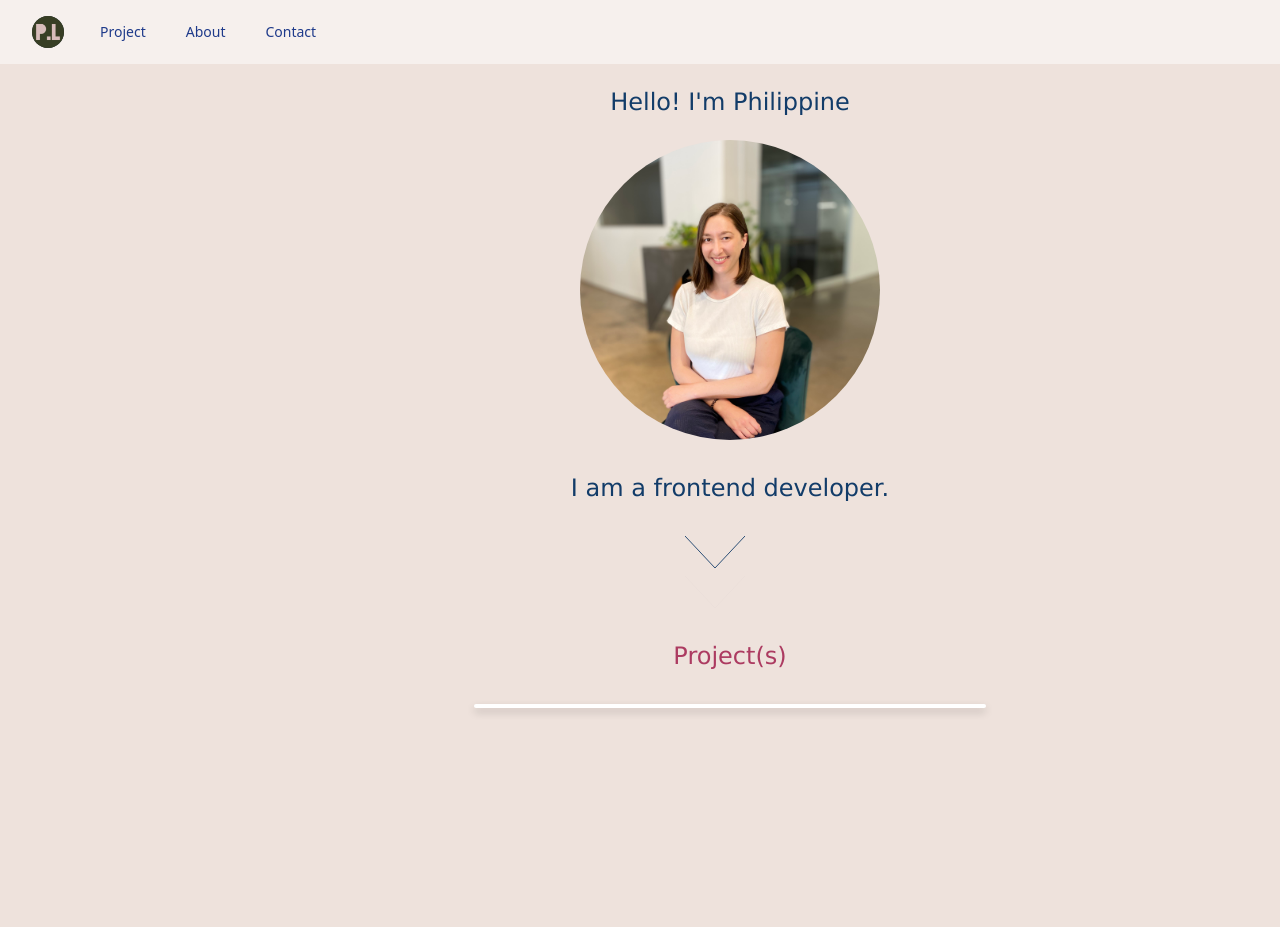
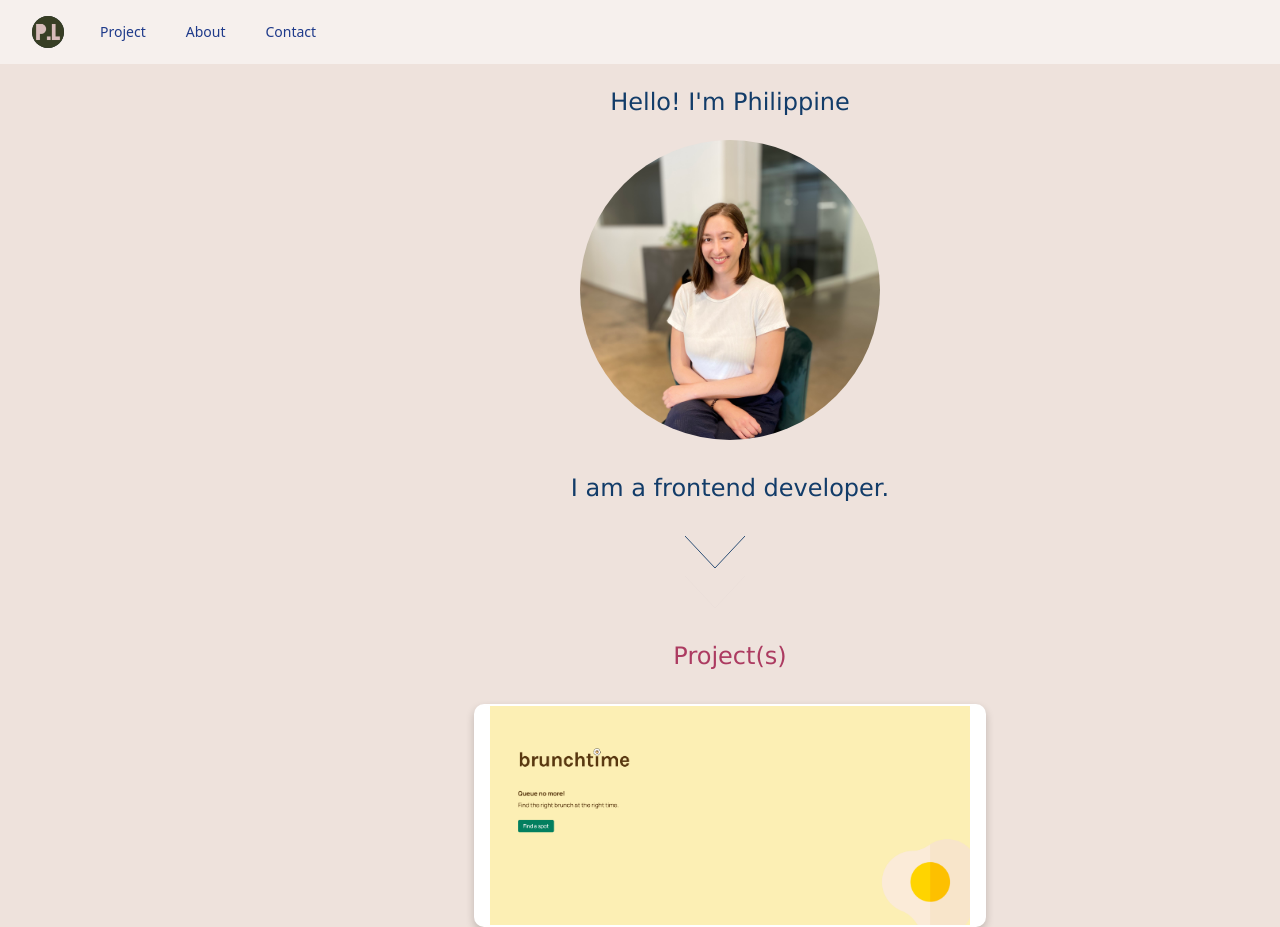
Before and after one commit to Plorrain/my-own-personnal-app, a React (Create React App) app: page / in a window 1280 px wide. Shown: the top 927 px of the page. Before the commit the page ends 800 px from the top, so only its background shows below. Built offline with nearby package versions, Linux system fonts and the light colour scheme.

Commit message:
App: brunchtime image shows

```diff
--- a/src/App.js
+++ b/src/App.js
@@ -4,6 +4,7 @@ import NavBar from "./components/UI/NavBar";
 import FallingArrow from "./components/UI/FallingArrow";
 import Card from "./components/UI/Card";
 // import Footer from "./components/UI/Footer";
+import brunctimePicture from "./images/Brunchtime-picture.png";
 
 const App = (props) => {
   return (
@@ -25,12 +26,12 @@ const App = (props) => {
         </div>
         <FallingArrow />
         <div className="title">Project(s)</div>
-        <Card className="image-brunchtime" />
+        <Card>
+          <img src={brunctimePicture} alt="Brunchtime" />
+          {/* <a href="https://www.brunchtime.live/" target="blank"></a> */}
+        </Card>
       </div>
       {/* <Footer /> */}
-      {/* <a href="https://www.brunchtime.live/" target="blank">
-          Brunchtime
-        </a> */}
     </Fragment>
   );
 };
--- a/src/index.css
+++ b/src/index.css
@@ -52,15 +52,6 @@ body {
   margin-right: auto;
 }
 
-.image-brunchtime {
-  background-image: url('./images/Brunchtime-picture.png');
-  background-repeat: no-repeat;
-  background-size: cover;
-  background-position: center;
-  width: 300px;
-  height: 300px;
-}
-
 /* content */
 
 .content {
```
